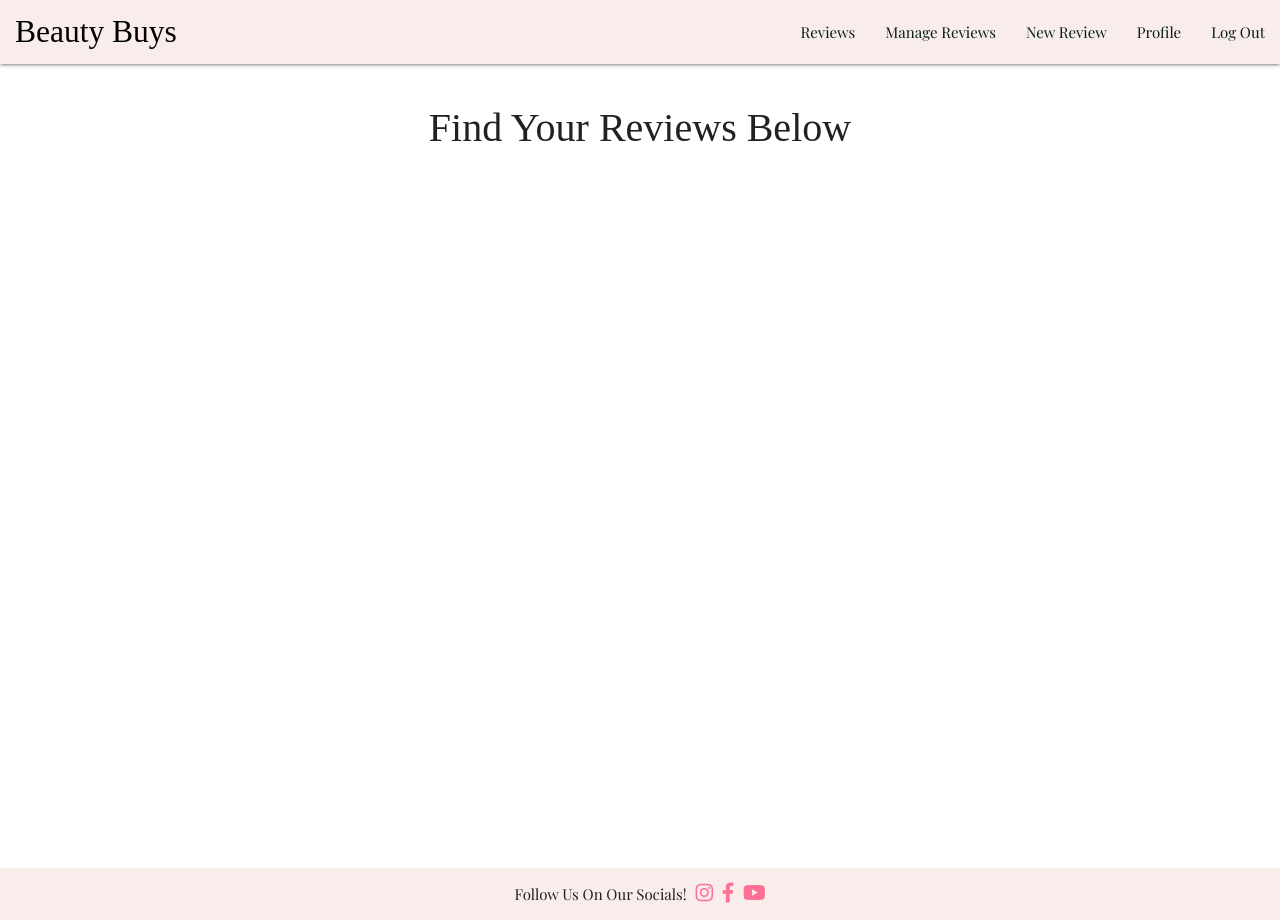
After one commit to EllyC20/ms3-beauty-buys, a Flask app: page /get_profile in a window 1280 px wide. The commit adds this page. Run offline with Flask 2, Linux system fonts and the light colour scheme; the visitor is signed in with stand-in values (Sample User, id 1); some libraries are stand-ins or nearby versions; some web fonts are replaced.

Commit message:
feat: Add profile page

```diff
--- a/app.py
+++ b/app.py
@@ -44,6 +44,7 @@ def register():
         # Put the new user into a session cookie
         session["user"] = request.form.get("username").lower()
         flash("Your Registration Was Successful!")
+        return redirect(url_for("get_profile", username=session["user"]))
     return render_template("register.html")
 
 
@@ -60,7 +61,7 @@ def login():
                existing_user["password"], request.form.get("password")):
                 session["user"] = request.form.get("username").lower()
                 flash("Welcome, {}".format(request.form.get("username")))
-                return redirect(url_for("get_reviews",
+                return redirect(url_for("get_profile",
                                 username=session["user"]))
             else:
                 # Wrong password
@@ -143,6 +144,13 @@ def search():
     return render_template("reviews.html", reviews=reviews)
 
 
+@app.route("/get_profile")
+def get_profile():
+    if not session.get("user"):
+        return render_template("404.html")
+    return render_template("profile.html")
+
+
 @app.route("/get_reviews")
 def get_reviews():
     reviews = mongo.db.reviews.find()
--- a/templates/base.html
+++ b/templates/base.html
@@ -31,6 +31,7 @@
                         {% endif %}
                         {% if session.user %}
                             <li><a href="{{ url_for('new_review') }}">New Review</a></li>
+                            <li><a href="{{url_for('get_profile') }}">Profile</a></li>
                             <li><a href="{{ url_for('logout') }}">Log Out</a></li>
                         {% else %}
                             <li><a href="{{ url_for('register') }}">Register</a></li>
@@ -48,6 +49,7 @@
                 {% endif %}
                 {% if session.user %}
                     <li><a href="{{ url_for('new_review') }}">New Review</a></li>
+                    <li><a href="{{url_for('get_profile') }}">Profile</a></li>
                     <li><a href="{{ url_for('logout') }}">Log Out</a></li>
                 {% else %}
                     <li><a href="{{ url_for('register') }}">Register</a></li>
--- /dev/null
+++ b/templates/profile.html
@@ -0,0 +1,11 @@
+{% extends "base.html" %}
+{% block content %}
+    <div class="container">
+        <div class="row">
+            <div class="col s12">
+
+                <h1 class="center-align">Find Your Reviews Below</h1>
+            </div>
+        </div>
+    </div>
+{% endblock %}
```
